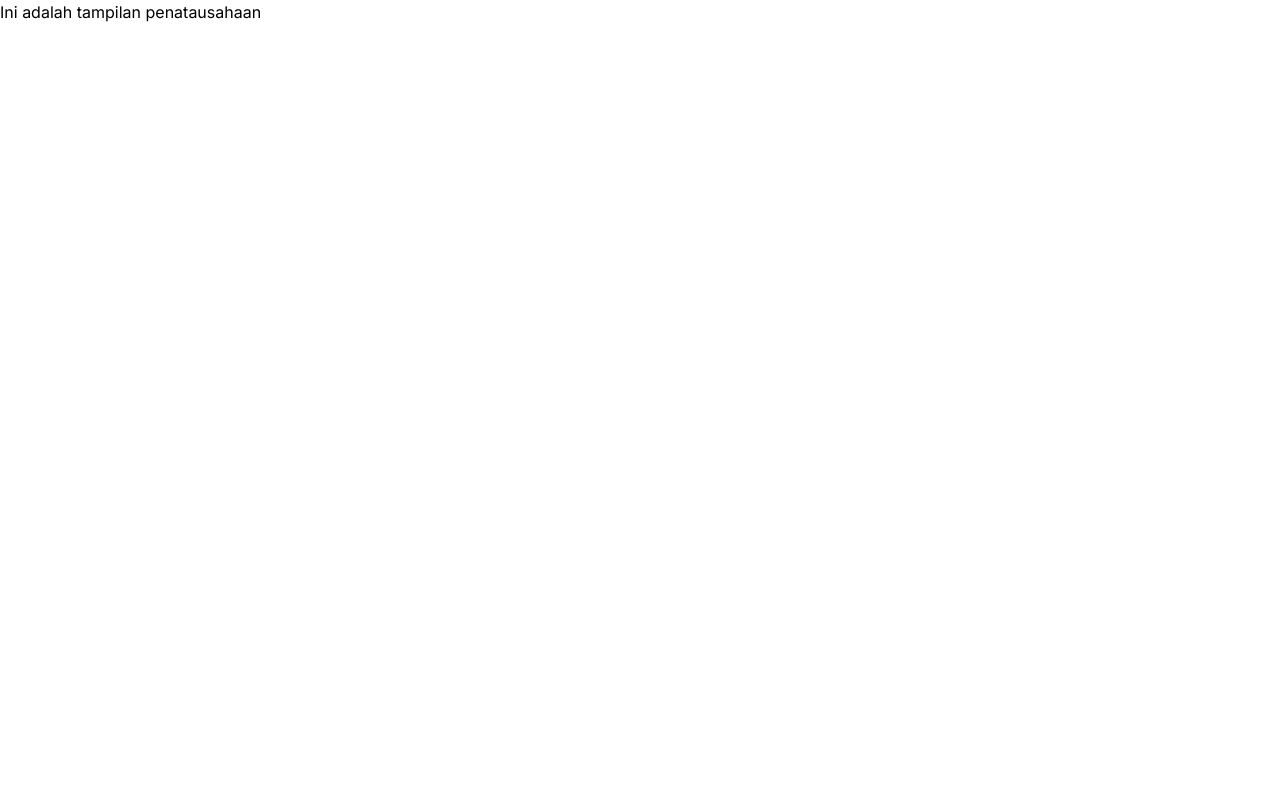
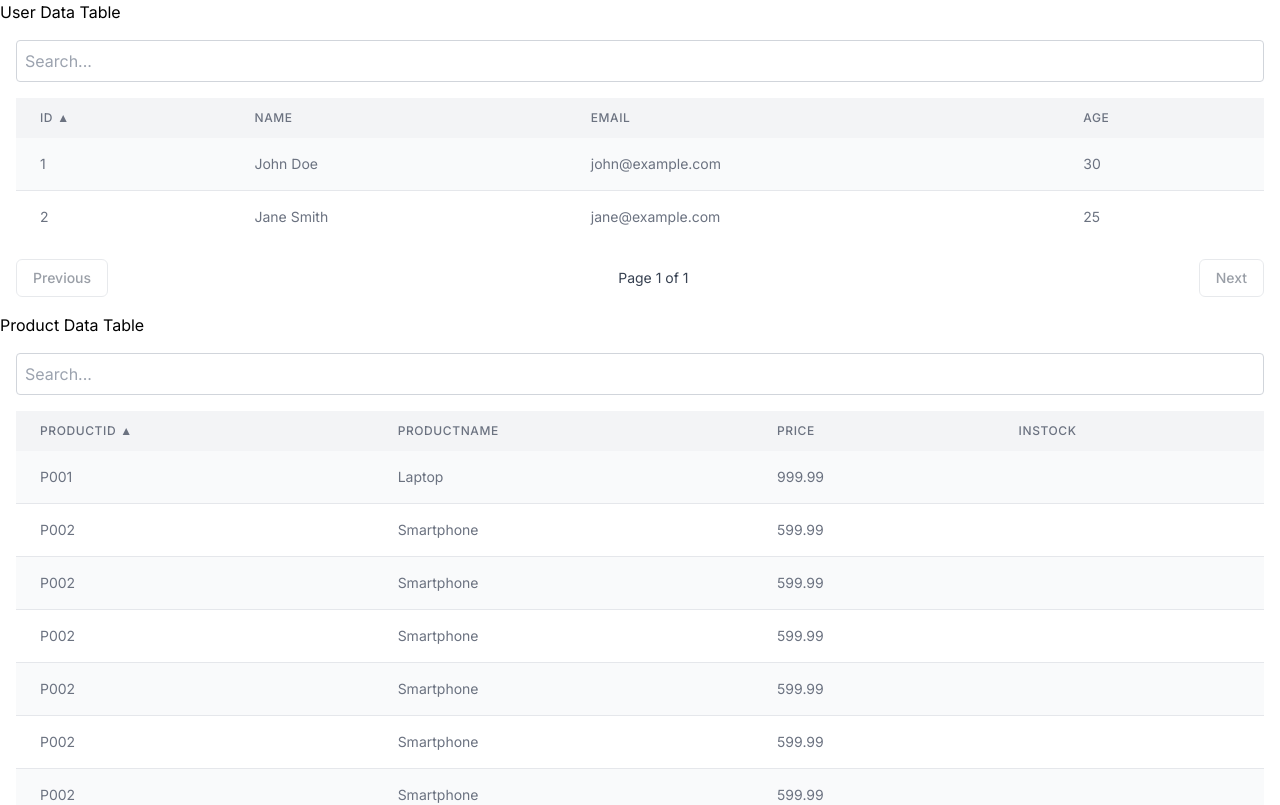
Before and after one commit to septiannugraha/siskeudes-web-starter, a Next.js app: page /penatausahaan in a window 1280 px wide. Shown: the top 805 px of the page. Built offline with nearby package versions, Linux system fonts and the light colour scheme.

Commit message:
menambahkan template data table

```diff
--- /dev/null
+++ b/app/components/DataTable.tsx
@@ -0,0 +1,140 @@
+// components/DataTable.tsx
+'use client'
+// components/DataTable.tsx
+import React, { useState, useMemo, useEffect } from 'react';
+
+interface Column<T> {
+  key: keyof T;
+  header: string;
+}
+
+interface DataTableProps<T> {
+  data: T[];
+}
+
+function DataTable<T extends Record<string, any>>({ data }: DataTableProps<T>) {
+  const [columns, setColumns] = useState<Column<T>[]>([]);
+  const [searchTerm, setSearchTerm] = useState('');
+  const [sortColumn, setSortColumn] = useState<keyof T | null>(null);
+  const [sortDirection, setSortDirection] = useState<'asc' | 'desc'>('asc');
+  const [currentPage, setCurrentPage] = useState(1);
+  const itemsPerPage = 10;
+
+  useEffect(() => {
+    if (data.length > 0) {
+      const firstItem = data[0];
+      const detectedColumns: Column<T>[] = Object.keys(firstItem).map((key) => ({
+        key: key as keyof T,
+        header: key.charAt(0).toUpperCase() + key.slice(1),
+      }));
+      setColumns(detectedColumns);
+      setSortColumn(detectedColumns[0].key);
+    }
+  }, [data]);
+
+  const filteredData = useMemo(() => {
+    return data.filter((item) =>
+      Object.values(item).some((value) =>
+        value.toString().toLowerCase().includes(searchTerm.toLowerCase())
+      )
+    );
+  }, [data, searchTerm]);
+
+  const sortedData = useMemo(() => {
+    if (!sortColumn) return filteredData;
+    return [...filteredData].sort((a, b) => {
+      if (a[sortColumn] < b[sortColumn]) return sortDirection === 'asc' ? -1 : 1;
+      if (a[sortColumn] > b[sortColumn]) return sortDirection === 'asc' ? 1 : -1;
+      return 0;
+    });
+  }, [filteredData, sortColumn, sortDirection]);
+
+  const paginatedData = useMemo(() => {
+    const startIndex = (currentPage - 1) * itemsPerPage;
+    return sortedData.slice(startIndex, startIndex + itemsPerPage);
+  }, [sortedData, currentPage]);
+
+  const totalPages = Math.ceil(sortedData.length / itemsPerPage);
+
+  const handleSort = (column: keyof T) => {
+    if (column === sortColumn) {
+      setSortDirection(sortDirection === 'asc' ? 'desc' : 'asc');
+    } else {
+      setSortColumn(column);
+      setSortDirection('asc');
+    }
+  };
+
+  if (data.length === 0) {
+    return <div className="text-center py-4">No data available</div>;
+  }
+
+  return (
+    <div className="container mx-auto p-4">
+      <input
+        type="text"
+        placeholder="Search..."
+        value={searchTerm}
+        onChange={(e) => setSearchTerm(e.target.value)}
+        className="w-full p-2 mb-4 border border-gray-300 rounded"
+      />
+      <div className="overflow-x-auto">
+        <table className="min-w-full bg-white">
+          <thead className="bg-gray-100">
+            <tr>
+              {columns.map((column) => (
+                <th
+                  key={column.key as string}
+                  onClick={() => handleSort(column.key)}
+                  className="px-6 py-3 text-left text-xs font-medium text-gray-500 uppercase tracking-wider cursor-pointer"
+                >
+                  {column.header}
+                  {sortColumn === column.key && (
+                    <span className="ml-1">
+                      {sortDirection === 'asc' ? '▲' : '▼'}
+                    </span>
+                  )}
+                </th>
+              ))}
+            </tr>
+          </thead>
+          <tbody className="bg-white divide-y divide-gray-200">
+            {paginatedData.map((item, rowIndex) => (
+              <tr key={rowIndex} className={rowIndex % 2 === 0 ? 'bg-gray-50' : 'bg-white'}>
+                {columns.map((column) => (
+                  <td
+                    key={column.key as string}
+                    className="px-6 py-4 whitespace-nowrap text-sm text-gray-500"
+                  >
+                    {item[column.key]}
+                  </td>
+                ))}
+              </tr>
+            ))}
+          </tbody>
+        </table>
+      </div>
+      <div className="flex justify-between items-center mt-4">
+        <button
+          className="px-4 py-2 border border-gray-300 text-sm font-medium rounded-md text-gray-700 bg-white hover:bg-gray-50 disabled:opacity-50"
+          onClick={() => setCurrentPage((prev) => Math.max(prev - 1, 1))}
+          disabled={currentPage === 1}
+        >
+          Previous
+        </button>
+        <span className="text-sm text-gray-700">
+          Page {currentPage} of {totalPages}
+        </span>
+        <button
+          className="px-4 py-2 border border-gray-300 text-sm font-medium rounded-md text-gray-700 bg-white hover:bg-gray-50 disabled:opacity-50"
+          onClick={() => setCurrentPage((prev) => Math.min(prev + 1, totalPages))}
+          disabled={currentPage === totalPages}
+        >
+          Next
+        </button>
+      </div>
+    </div>
+  );
+}
+
+export default DataTable;
--- a/app/page.tsx
+++ b/app/page.tsx
@@ -5,8 +5,8 @@ export default function Home() {
   return (
     <main className='flex flex-col h-12 bg-green-300 items-center'>
       <h1>Siskeudes Web Starter</h1>
-      {/* <OfflineStorage /> */}
-      <Login/>
+      <OfflineStorage />
+      {/* <Login/> */}
     </main>
   );
 }
--- a/app/penatausahaan/page.tsx
+++ b/app/penatausahaan/page.tsx
@@ -1,8 +1,40 @@
+import DataTable from "../components/DataTable";
+
 const PenatausahaanComponent = () => {
+
+  const userData = [
+    { id: 1, name: 'John Doe', email: 'john@example.com', age: 30 },
+    { id: 2, name: 'Jane Smith', email: 'jane@example.com', age: 25 },
+    // Add more user data items here...
+  ];
+
+  const productData = [
+    { productId: 'P001', productName: 'Laptop', price: 999.99, inStock: true },
+    { productId: 'P002', productName: 'Smartphone', price: 599.99, inStock: false },
+    { productId: 'P002', productName: 'Smartphone', price: 599.99, inStock: false },
+    { productId: 'P002', productName: 'Smartphone', price: 599.99, inStock: false },
+    { productId: 'P002', productName: 'Smartphone', price: 599.99, inStock: false },
+    { productId: 'P002', productName: 'Smartphone', price: 599.99, inStock: false },
+    { productId: 'P002', productName: 'Smartphone', price: 599.99, inStock: false },
+    { productId: 'P002', productName: 'Smartphone', price: 599.99, inStock: false },
+    { productId: 'P002', productName: 'Smartphone', price: 599.99, inStock: false },
+    { productId: 'P002', productName: 'Smartphone', price: 599.99, inStock: false },
+    { productId: 'P002', productName: 'Smartphone', price: 599.99, inStock: false },
+    { productId: 'P002', productName: 'Smartphone', price: 599.99, inStock: false },
+    { productId: 'P002', productName: 'Smartphone', price: 599.99, inStock: false },
+    { productId: 'P002', productName: 'Smartphone', price: 599.99, inStock: false },
+    { productId: 'P002', productName: 'Smartphone', price: 599.99, inStock: false },
+    { productId: 'P002', productName: 'Smartphone', price: 599.99, inStock: false },
+    { productId: 'P002', productName: 'Smartphone', price: 599.99, inStock: false },
+    // Add more product data items here...
+  ];
+
   return <div>
-    <h2>
-    Ini adalah tampilan penatausahaan
-    </h2>
+      <h1>User Data Table</h1>
+      <DataTable data={userData} />
+
+      <h1>Product Data Table</h1>
+      <DataTable data={productData} />
   </div>
 }
 
```
Also changed, not shown: app/components/types.tsx (added, +11 -0 lines), 2 other files (tests, documents, lock files or other folders).
